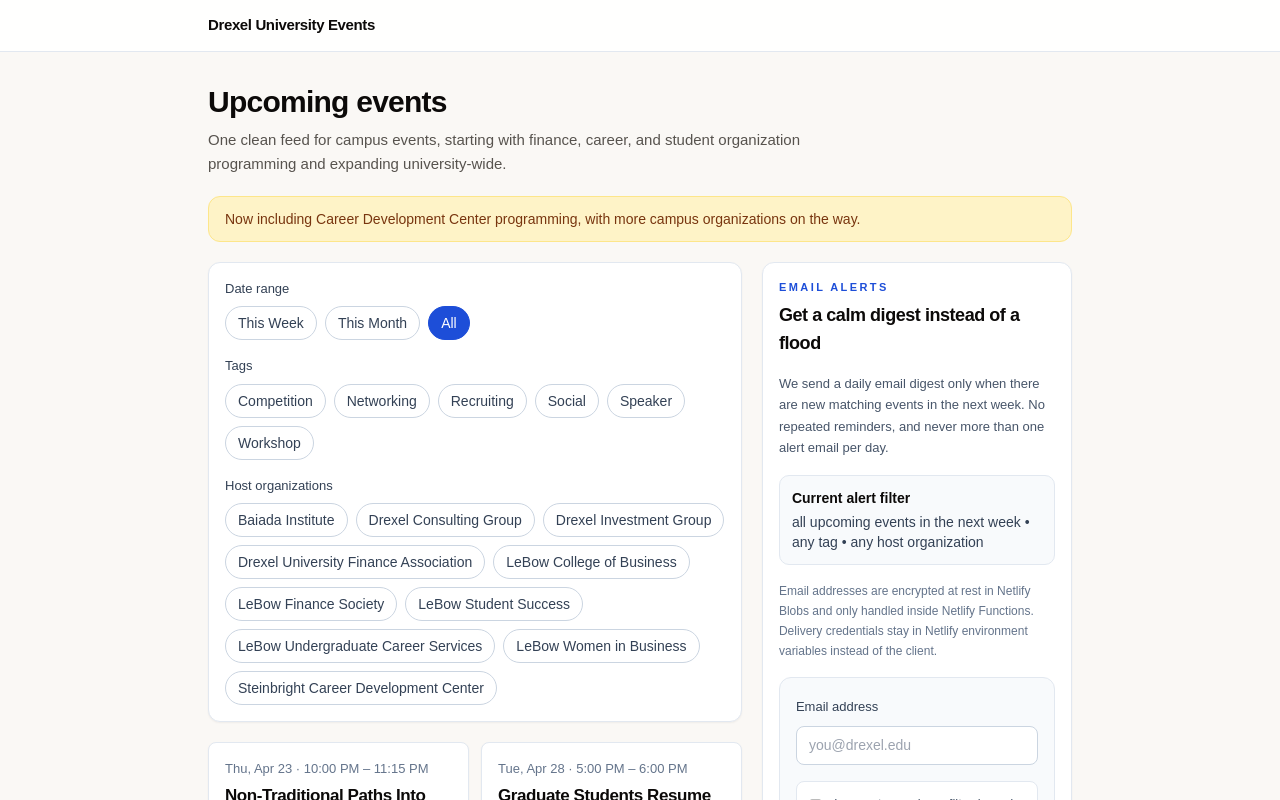
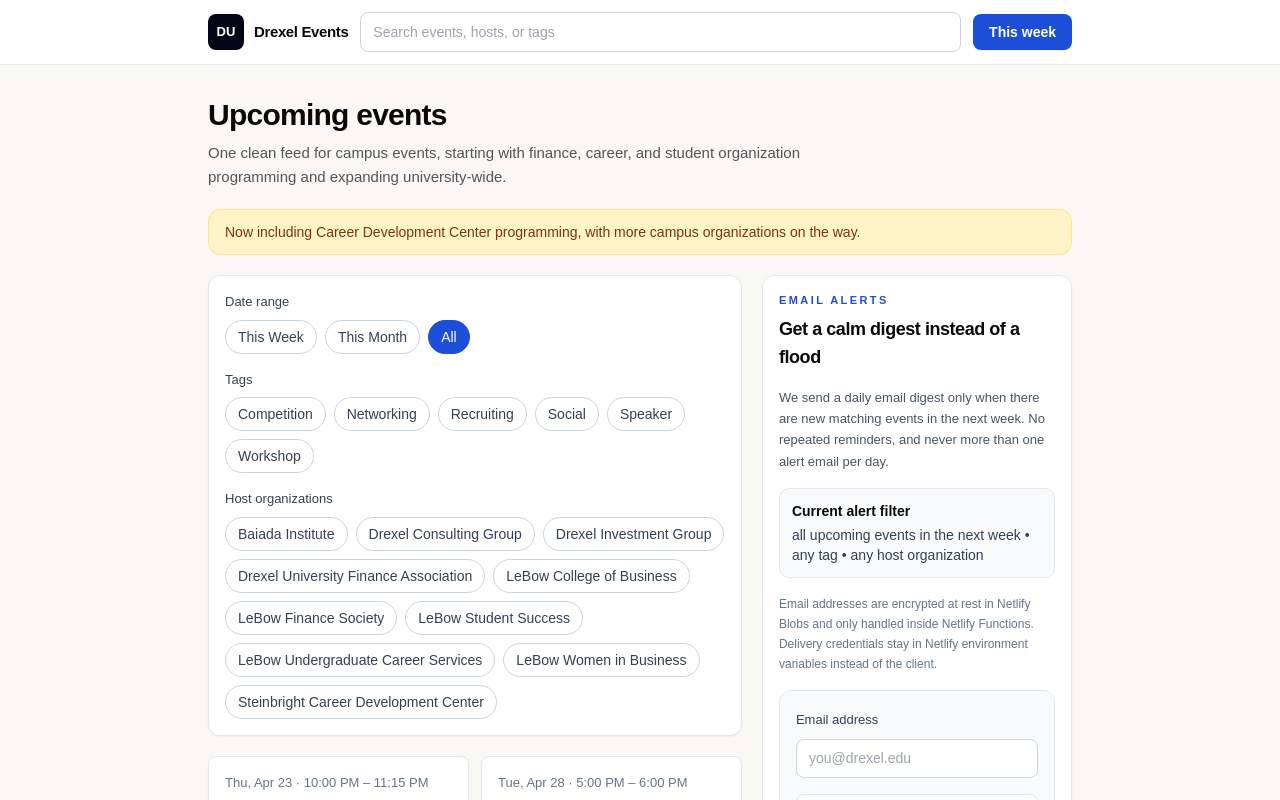
Before and after one commit to shyamtalati/events, a Next.js app: page / in a window 1280 px wide. Shown: the top 800 px of the page. Built offline with nearby package versions, Linux system fonts and the light colour scheme; a web font is replaced by a local one.

Commit message:
Update homepage event layout structure

```diff
--- a/components/Header.tsx
+++ b/components/Header.tsx
@@ -2,10 +2,33 @@
 
 export function Header() {
   return (
-    <header className="sticky top-0 z-50 border-b border-slate-200 bg-white/90 backdrop-blur">
-      <div className="mx-auto flex w-full max-w-content items-center justify-between px-4 py-3.5 sm:px-6 lg:px-8">
-        <Link href="/" className="text-[0.9375rem] font-semibold tracking-tight text-stone-950">
-          Drexel University Events
+    <header className="sticky top-0 z-50 border-b border-slate-200 bg-white/95 backdrop-blur">
+      <div className="mx-auto grid w-full max-w-content gap-3 px-4 py-3 sm:px-6 md:grid-cols-[auto_minmax(12rem,1fr)_auto] md:items-center lg:px-8">
+        <Link href="/" className="flex items-center gap-2.5 text-stone-950">
+          <span className="grid h-9 w-9 place-items-center rounded-lg bg-slate-950 text-[0.8125rem] font-semibold text-white">
+            DU
+          </span>
+          <span className="text-[0.9375rem] font-semibold tracking-tight">Drexel Events</span>
+        </Link>
+
+        <form action="/" className="order-3 md:order-none">
+          <label htmlFor="site-search" className="sr-only">
+            Search events
+          </label>
+          <input
+            id="site-search"
+            name="q"
+            type="search"
+            placeholder="Search events, hosts, or tags"
+            className="h-10 w-full rounded-lg border border-slate-300 bg-white px-3 text-sm text-stone-950 outline-none transition focus:border-accent focus:ring-2 focus:ring-accent/20"
+          />
+        </form>
+
+        <Link
+          href="/?range=this-week#events"
+          className="justify-self-end rounded-lg bg-accent px-4 py-2 text-sm font-semibold text-white shadow-sm transition hover:bg-blue-700 focus:outline-none focus-visible:ring-2 focus-visible:ring-accent focus-visible:ring-offset-2"
+        >
+          This week
         </Link>
       </div>
     </header>
```
